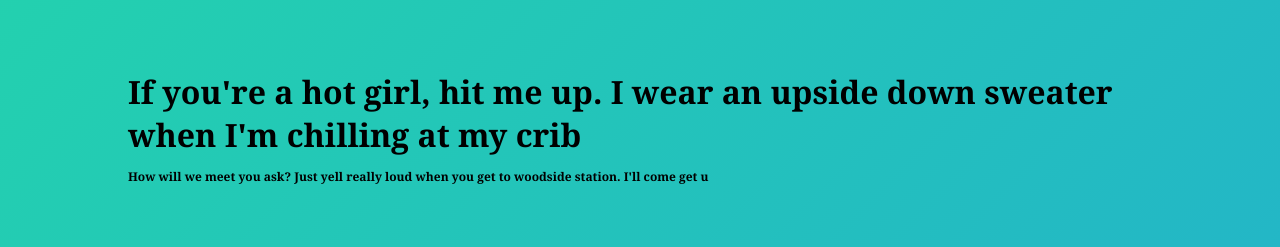
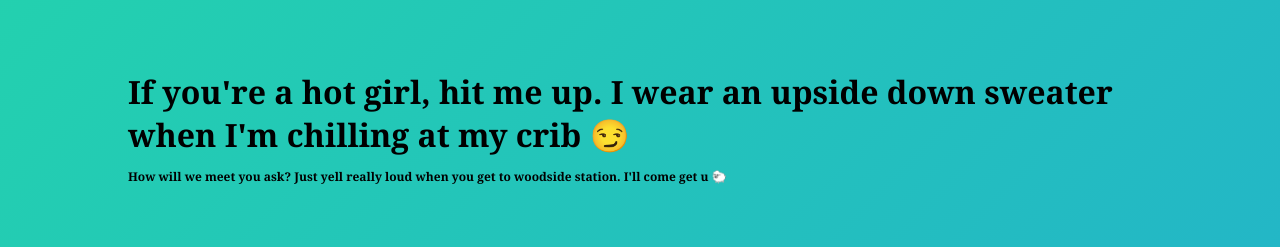
Before and after one commit to sparkshot/sparkshot.github.io, a Next.js app: page /contact in a window 1280 px wide. Shown: the part 267-514 px from the top of the page. Built offline with nearby package versions, Linux system fonts and the light colour scheme.

Commit message:
it was actually the commas

```diff
--- a/pages/contact.tsx
+++ b/pages/contact.tsx
@@ -5,17 +5,17 @@ const Contact: NextPage = () => {
   return (
     <div className={styles.container}>
       <h1>
-        If you're a hot girl, hit me up. I wear an upside down sweater when I'm
-        chilling at my crib{" "}
-        {/* <span role="img" aria-label="face">
+        If you{"'"}re a hot girl, hit me up. I wear an upside down sweater when
+        I{"'"}m chilling at my crib{" "}
+        <span role="img" aria-label="face">
           😏
-        </span> */}
+        </span>
         <p className={styles.textString}>
           How will we meet you ask? Just yell really loud when you get to
-          woodside station. I'll come get u{" "}
-          {/* <span role="img" aria-label="sheep">
+          woodside station. I{"'"}ll come get u{" "}
+          <span role="img" aria-label="sheep">
             🐑
-          </span> */}
+          </span>
         </p>
       </h1>
     </div>
```
